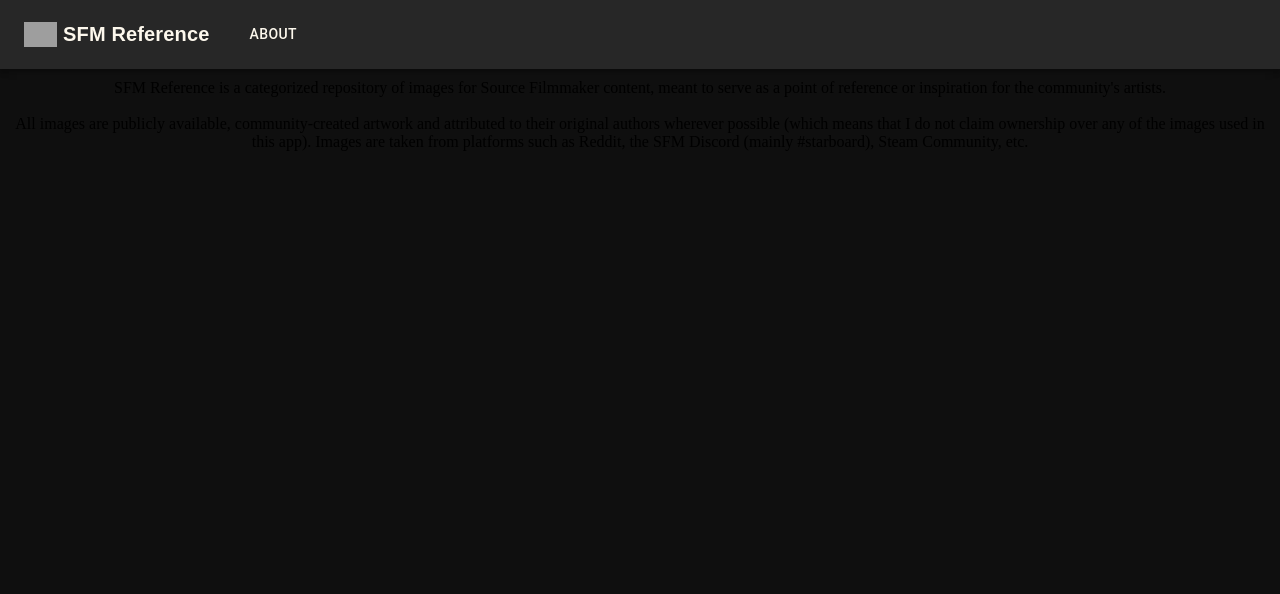
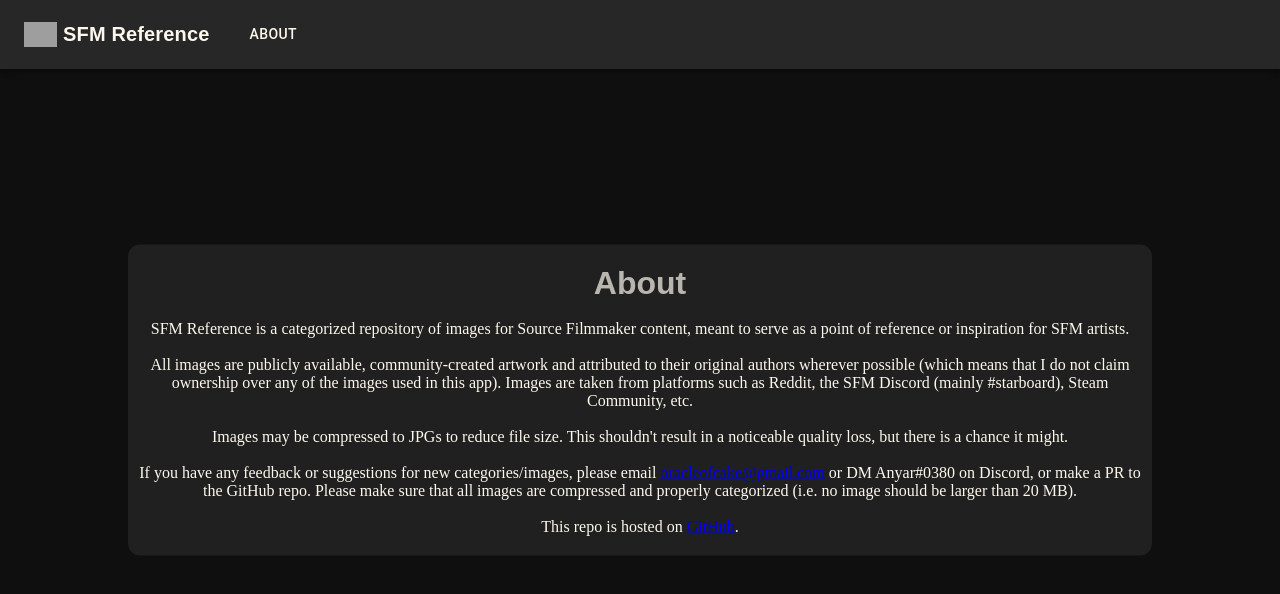
Before and after one commit to TwentyPorts/SFM-Reference, a React (Create React App) app: page /About in a window 1280 px wide. Shown: the top 594 px of the page. Built offline with nearby package versions, Linux system fonts and the light colour scheme; grey boxes are pictures that could not be loaded.

Commit message:
Update about page and README

```diff
--- a/src/About/AboutPage.css
+++ b/src/About/AboutPage.css
@@ -1,4 +1,23 @@
 .about-page {
-    padding: 10px;
+    padding: 10px 10%;
+    font-size: 2vh;
     text-align: center;
+    color: #fdf8ed;
+    position: absolute;
+    top: 50%;
+    transform: translateY(-50%);
 }
+
+.about-page-header {
+    font-size: 4vh;
+    font-weight: bold;
+    font-family: sans-serif;
+    color: #b9b5af;
+}
+
+.about-page-container {
+    position: relative;
+    padding: 20px 8px;
+    background-color: #202020;
+    border-radius: 12px;
+}
--- a/src/About/AboutPage.js
+++ b/src/About/AboutPage.js
@@ -1,17 +1,33 @@
 import "./AboutPage.css";
 
 const AboutPage = () => {
+  document.title = "About - SFM Reference";
   return (
     <div className="about-page">
-      SFM Reference is a categorized repository of images for Source Filmmaker
-      content, meant to serve as a point of reference or inspiration for the
-      community's artists.
-      <br /><br />
-      All images are publicly available, community-created
-      artwork and attributed to their original authors wherever possible (which
-      means that I do not claim ownership over any of the images used in this
-      app). Images are taken from platforms such as Reddit, the SFM Discord
-      (mainly #starboard), Steam Community, etc.
+      <div className="about-page-container">
+        <div className="about-page-header">About</div>
+        <br />
+        SFM Reference is a categorized repository of images for Source Filmmaker
+        content, meant to serve as a point of reference or inspiration for SFM
+        artists.
+        <br />
+        <br />
+        All images are publicly available, community-created artwork and
+        attributed to their original authors wherever possible (which means that
+        I do not claim ownership over any of the images used in this app).
+        Images are taken from platforms such as Reddit, the SFM Discord (mainly
+        #starboard), Steam Community, etc.
+        <br />
+        <br />
+        Images may be compressed to JPGs to reduce file size. This shouldn't
+        result in a noticeable quality loss, but there is a chance it might.
+        <br />
+        <br />
+        If you have any feedback or suggestions for new categories/images, please email <a href="mailto:oracleofcake@gmail.com">oracleofcake@gmail.com</a> or DM Anyar#0380 on Discord, or make a PR to the GitHub repo. Please make sure that all images are compressed and properly categorized (i.e. no image should be larger than 20 MB).
+        <br />
+        <br />
+        This repo is hosted on <a href="https://github.com/TwentyPorts/SFM-Reference">GitHub</a>.
+      </div>
     </div>
   );
 };
--- a/src/Carousel/CarouselWrapper.js
+++ b/src/Carousel/CarouselWrapper.js
@@ -10,6 +10,7 @@
   const [listItems, setListItems] = useState();
   const { id } = useParams();
   const category = gridData[id].tag;
+  document.title = category + " - SFM Reference";
   let dataFetched = false;
 
   async function getData() {
```
Also changed, not shown: 1 other file (tests, documents, lock files or other folders).
